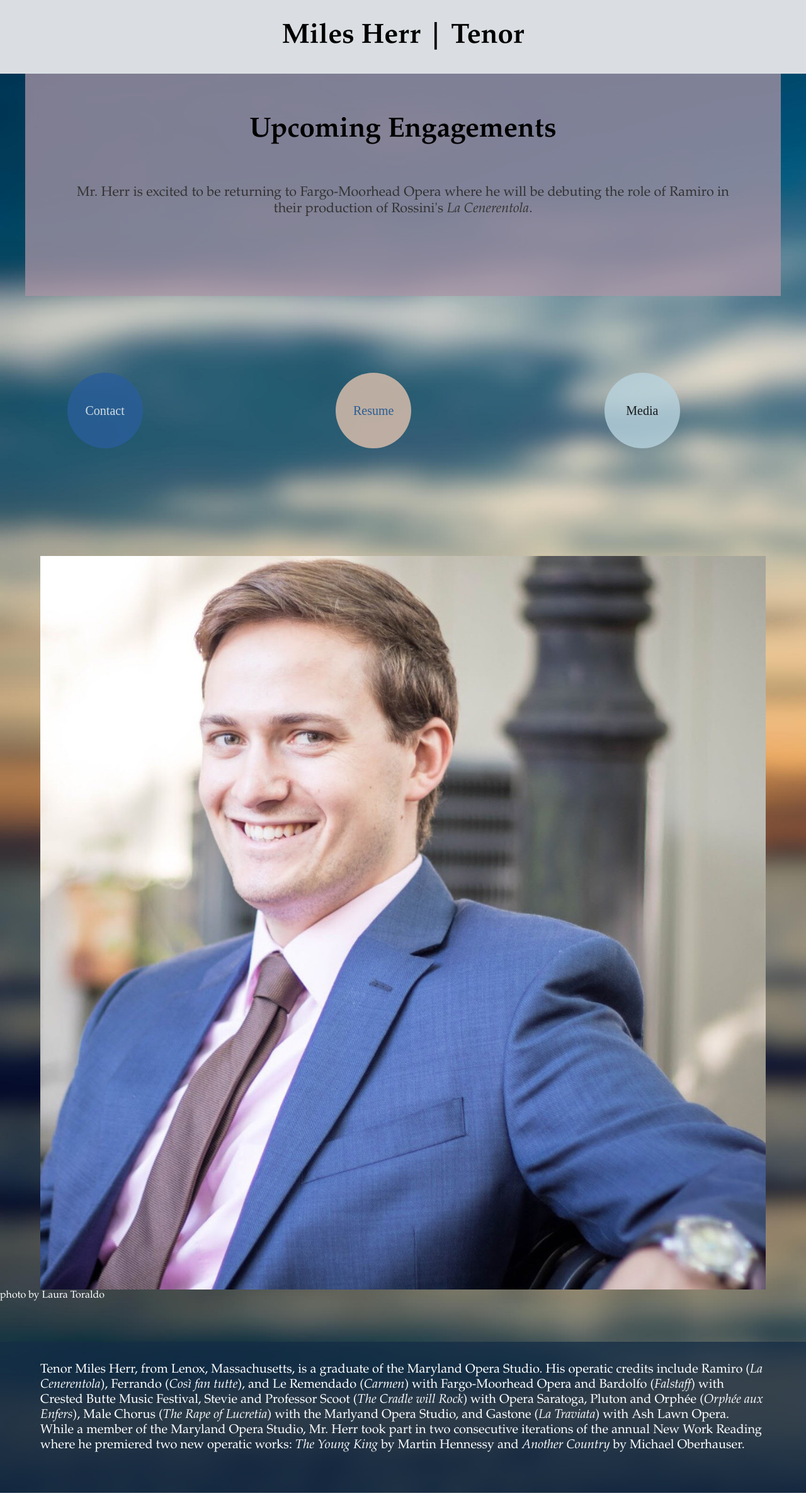
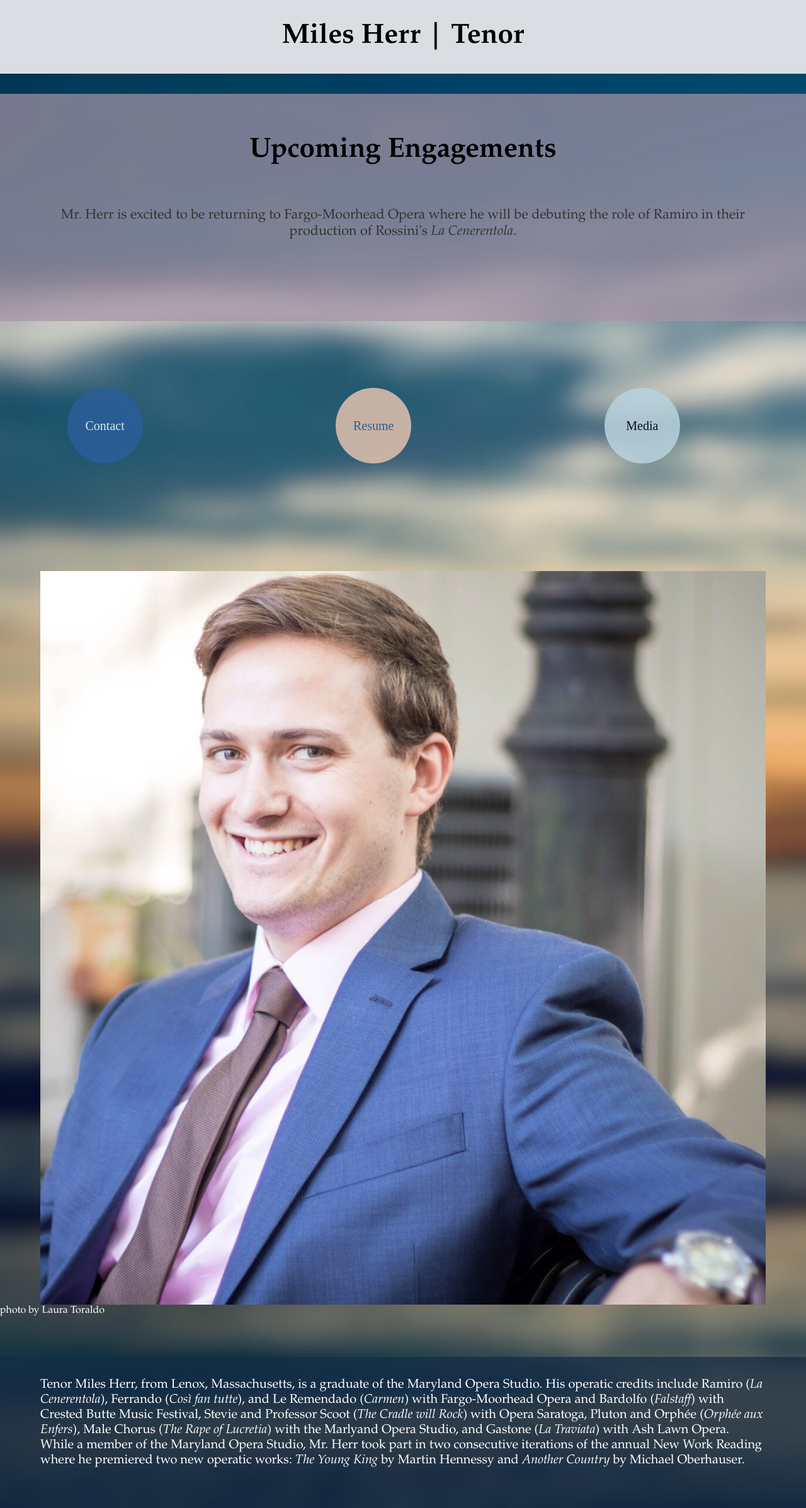
Before and after one commit to leemlb06pmi/leemlb06pmi.github.io, a Jekyll site: the page built from index.html, in a window 1280 px wide. Shown: the whole page at 63% size. Built offline with Jekyll 4.4.1, drawn with Linux system fonts in a browser that asks for light colours; before the commit the page ends 2371 px from its top, so only the background shows below that.

Commit message:
Update main.css

```diff
--- a/css/main.css
+++ b/css/main.css
@@ -10,14 +10,14 @@ img{
 
 .home{
 	padding: 5% 5% 0% 5%;
-	width:95%;
+	width:100%;
 	border-radius: 0 15% 15% 0;
 }
 
 blockquote.home_oppo{
-	background-color:rgba(170,149,166,.75);
-	border-radius: 50% 0% 50% 0%;
-	margin-top:5%;
+	background-color:rgba(170,149,166,.7);
+	/*border-radius: 50% 0% 50% 0%;*/
+	margin:10% 0% 2.5% 0%;
 	padding-top:5%;
 	padding-bottom:5%;
 }
@@ -85,7 +85,7 @@ footer {
 	overflow:none;
 	text-align:center;
 	font-size: 1.25em;
-	opacity:.8;
+	opacity:.85;
 	transition:.3s;
   	margin: 25%;
 }
@@ -173,5 +173,5 @@ ul.posts li {
 	.column.right {float: left; width:100%;}
 	.column.left {float:left; width:100%;}
 	img.home {border-radius:0%; object-fit:cover; width:90%; object-position:50% 50%;}
-	blockquote.home_oppo {border-radius:0%; margin-top:0%;}
+	blockquote.home_oppo {border-radius:0%; margin:2.5% 0% 0% 0%;}
 }
```
